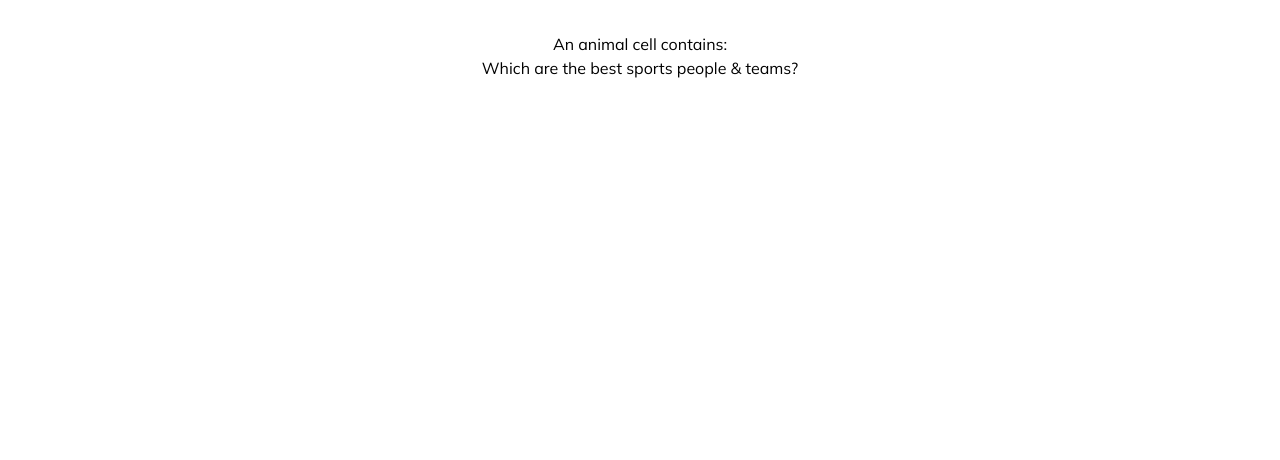
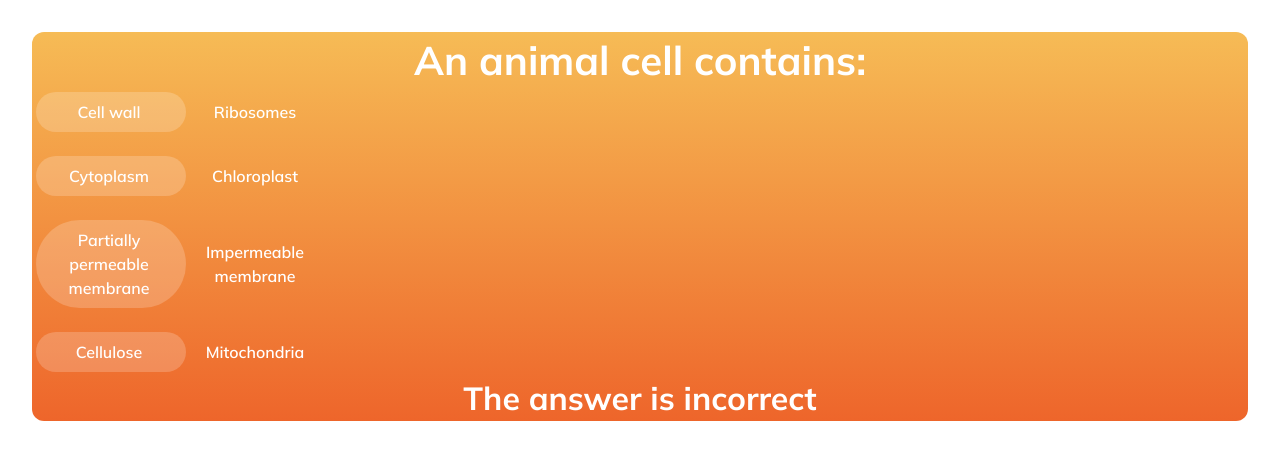
Before and after one commit to dannyedhouse/seneca-learning-fe-challenge, a React (Vite) app: page / in a window 1280 px wide. Shown: the top 460 px of the page. Built offline with nearby package versions, Linux system fonts and the light colour scheme.

Commit message:
Add correctness hook, draw gradient based on percentage

```diff
--- a/package.json
+++ b/package.json
@@ -11,6 +11,7 @@
   },
   "dependencies": {
     "@tanstack/react-query": "^5.66.3",
+    "framer-motion": "^12.4.3",
     "react": "^19.0.0",
     "react-dom": "^19.0.0"
   },
--- a/src/api/getQuizQuestions.ts
+++ b/src/api/getQuizQuestions.ts
@@ -10,6 +10,6 @@ export const getQuizQuestions = async (): Promise<QuestionData> => {
 
     return await response.json();
   } catch (e) {
-    throw new Error("Error fetching questions: " + e);
+    throw new Error(`Error fetching questions: ${e}`);
   }
 };
--- /dev/null
+++ b/src/components/OptionSwitch/OptionSwitch.tsx
@@ -0,0 +1,40 @@
+import { motion } from "framer-motion";
+
+interface OptionSwitchProps {
+  choices: string[];
+  selectedIndex: number | undefined;
+  onToggle: (index: number) => void;
+}
+
+export const OptionSwitch = ({
+  choices,
+  selectedIndex,
+  onToggle,
+}: OptionSwitchProps) => {
+  return (
+    <div
+      className="relative flex items-center p-1 rounded-full"
+      style={{ width: "300px" }}
+    >
+      {choices.map((choice, index) => (
+        <button
+          key={index}
+          onClick={() => onToggle(index)}
+          className={`relative z-10 flex-1 text-center px-4 py-2 font-semibold transition-all text-white`}
+        >
+          {choice}
+        </button>
+      ))}
+      <motion.div
+        className="absolute top-1 left-1 h-[calc(100%-8px)] bg-white/20 rounded-full"
+        style={{ width: `${100 / choices.length}%` }}
+        animate={{
+          x: selectedIndex !== undefined ? `${selectedIndex * 100}%` : 0,
+          opacity: 1,
+        }}
+        initial={{ opacity: 0.2 }}
+        transition={{ type: "spring", stiffness: 300, damping: 25 }}
+      />
+    </div>
+  );
+};
--- /dev/null
+++ b/src/components/OptionsContainer/OptionsContainer.tsx
@@ -0,0 +1,27 @@
+import { OptionSwitch } from "../OptionSwitch/OptionSwitch";
+import { AnswerOption } from "../../types";
+
+interface OptionsContainerProps {
+  options: AnswerOption[];
+  selectedOptions: number[];
+  onChange: (optionIndex: number, selectedIndex: number) => void;
+}
+
+export const OptionsContainer = ({
+  options,
+  selectedOptions,
+  onChange,
+}: OptionsContainerProps) => {
+  return (
+    <div className="flex flex-col gap-4">
+      {options.map((option, index) => (
+        <OptionSwitch
+          key={option.id}
+          choices={option.choices}
+          selectedIndex={selectedOptions[index]}
+          onToggle={(selectedIndex) => onChange(index, selectedIndex)}
+        />
+      ))}
+    </div>
+  );
+};
--- a/src/components/Questions/Questions.tsx
+++ b/src/components/Questions/Questions.tsx
@@ -1,12 +1,23 @@
+import { useState } from "react";
 import { getQuizQuestions } from "../../api/getQuizQuestions";
 import { QuestionData } from "../../types";
 import { useQuery } from "@tanstack/react-query";
+import { OptionsContainer } from "../OptionsContainer/OptionsContainer";
+import { useCorrectness } from "../../hooks/useCorrectness";
+import { getGradientStyle } from "../../utils/getGradientStyle";
 
 export const Questions = () => {
   const { data, isError, isLoading } = useQuery<QuestionData>({
     queryKey: ["quizQuestions"],
     queryFn: getQuizQuestions,
   });
+
+  const [currentQuestionIndex] = useState(0);
+  const [selectedOptions, setSelectedOptions] = useState<number[]>([]);
+  const { percentage, allCorrect } = useCorrectness(
+    selectedOptions,
+    data?.questions[0]?.options ?? []
+  );
 
   if (isLoading) return <div>Loading...</div>;
   if (isError)
@@ -16,13 +27,35 @@ export const Questions = () => {
       </div>
     );
 
-  const questions = data?.questions;
+  const handleToggleOption = (optionIndex: number, selectedIndex: number) => {
+    const newSelections = [...selectedOptions];
+    newSelections[optionIndex] = selectedIndex;
+    setSelectedOptions(newSelections);
+  };
+
+  const questions = data?.questions ?? [];
+  const hasQuestions = questions.length > 0;
+  const currentQuestion = questions[currentQuestionIndex];
+
+  const gradientStyle = getGradientStyle(percentage);
+
+  if (!hasQuestions) {
+    return <p>No questions available</p>;
+  }
 
   return (
-    <div>
-      {questions?.map((question) => (
-        <h1 key={question.id}>{question.question}</h1>
-      ))}
+    <div className="md:rounded-xl" style={{ background: gradientStyle }}>
+      <h1 className="text-white font-bold text-[20px] sm:text-[40px] leading-[56px] tracking-[0px]">
+        {currentQuestion?.question}
+      </h1>
+      <OptionsContainer
+        options={currentQuestion?.options ?? []}
+        selectedOptions={selectedOptions}
+        onChange={handleToggleOption}
+      />
+      <h2 className="text-white font-bold text-[16px] sm:text-[32px] leading-[44.8px] tracking-[0px]">
+        The answer is {allCorrect ? "correct!" : "incorrect"}
+      </h2>
     </div>
   );
 };
--- /dev/null
+++ b/src/hooks/useCorrectness.ts
@@ -0,0 +1,23 @@
+import { useMemo } from "react";
+import { AnswerOption } from "../types";
+
+export const useCorrectness = (
+  selectedOptions: number[],
+  options: AnswerOption[]
+) => {
+  return useMemo(() => {
+    if (selectedOptions.length === 0 || options.length === 0) {
+      return { percentage: 0, allCorrect: false };
+    }
+
+    const totalOptions = options.length;
+    const correctAnswers = options.reduce((count, opt, index) => {
+      return count + (selectedOptions[index] === opt.correctIndex ? 1 : 0);
+    }, 0);
+
+    const percentage = correctAnswers / totalOptions;
+    const allCorrect = correctAnswers === totalOptions;
+
+    return { percentage, allCorrect };
+  }, [selectedOptions, options]);
+};
--- a/src/types/index.ts
+++ b/src/types/index.ts
@@ -1,4 +1,4 @@
-export interface AnswerOptions {
+export interface AnswerOption {
   id: number;
   choices: string[];
   correctIndex: number;
@@ -7,7 +7,7 @@ export interface AnswerOptions {
 export interface Question {
   id: number;
   question: string;
-  options: AnswerOptions[];
+  options: AnswerOption[];
 }
 
 export interface QuestionData {
--- /dev/null
+++ b/src/utils/getGradientStyle.ts
@@ -0,0 +1,33 @@
+import { interpolateHSL } from "./interpolateHSL";
+
+const createColor = (h: number, s: number, l: number) => ({ h, s, l });
+
+export const getGradientStyle = (percentage: number): string => {
+  // Create 3 color ranges based on the figma gradients:
+  const incorrectStartColorLower = createColor(38, 90, 65); // #F6B868
+  const incorrectEndColorLower = createColor(18, 85, 55); // #EE6B2D
+  const incorrectStartColorUpper = createColor(20, 70, 75); // #F1B496
+  const incorrectEndColorUpper = createColor(14, 70, 65); // #EA806A
+  const correctStartColor = createColor(174, 70, 60); // #76E0C2
+  const correctEndColor = createColor(190, 60, 55); // #59CADA
+
+  let startColour, endColour;
+
+  if (percentage < 1) {
+    startColour = interpolateHSL(
+      percentage,
+      incorrectStartColorLower,
+      incorrectStartColorUpper
+    );
+    endColour = interpolateHSL(
+      percentage,
+      incorrectEndColorLower,
+      incorrectEndColorUpper
+    );
+  } else {
+    startColour = `hsl(${correctStartColor.h}, ${correctStartColor.s}%, ${correctStartColor.l}%)`;
+    endColour = `hsl(${correctEndColor.h}, ${correctEndColor.s}%, ${correctEndColor.l}%)`;
+  }
+
+  return `linear-gradient(to bottom, ${startColour}, ${endColour})`;
+};
--- /dev/null
+++ b/src/utils/interpolateHSL.ts
@@ -0,0 +1,11 @@
+export const interpolateHSL = (
+  percentage: number,
+  start: { h: number; s: number; l: number },
+  end: { h: number; s: number; l: number }
+) => {
+  const h = start.h + (end.h - start.h) * percentage;
+  const s = start.s + (end.s - start.s) * percentage;
+  const l = start.l + (end.l - start.l) * percentage;
+
+  return `hsl(${h}, ${s}%, ${l}%)`;
+};
```
Also changed, not shown: 1 other file (tests, documents, lock files or other folders).
